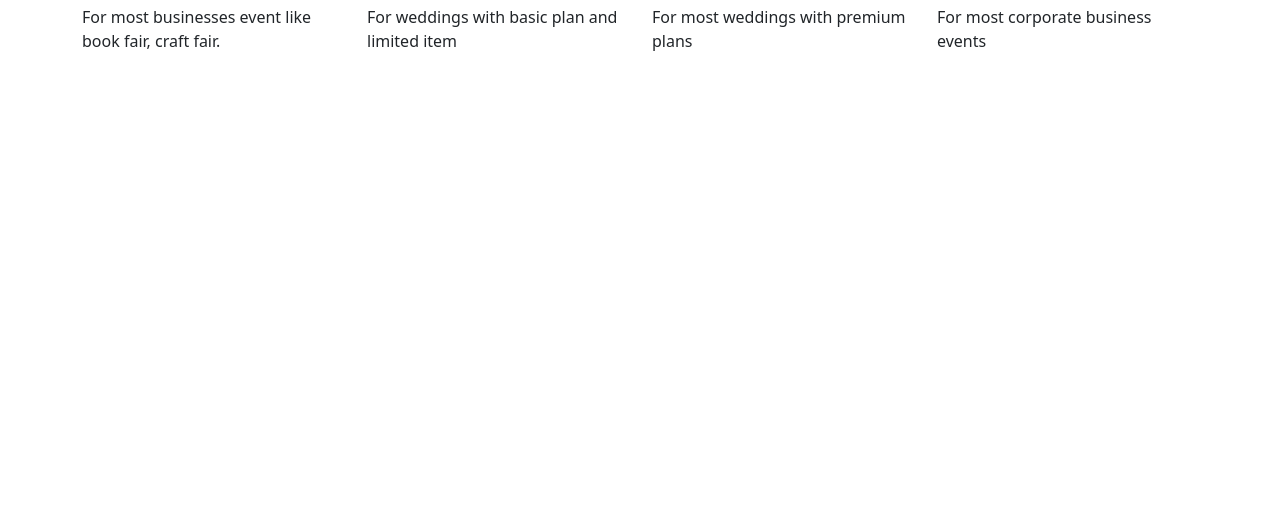
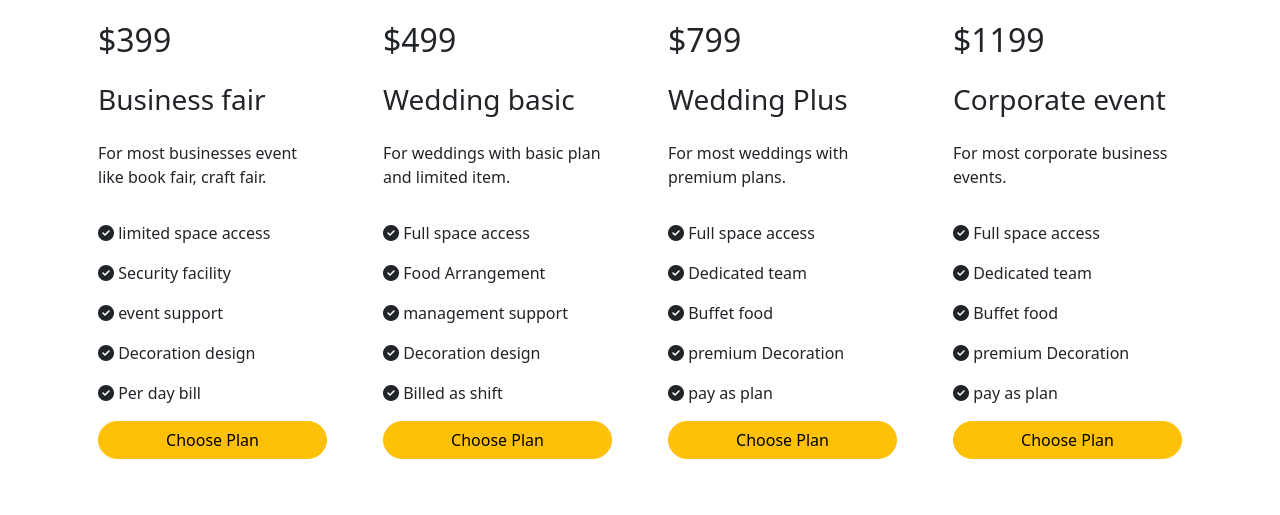
Before and after one commit to osman-goni-cse/Convention-Centre, a plain HTML site: page index.html in a window 1280 px wide. Shown: the part 753-1268 px from the top of the page. Before the commit the page ends 870 px from the top, so only its background shows below. Drawn offline with nearby package versions, Linux system fonts and the light colour scheme.

Commit message:
carouser caption for mobile view and package section added

```diff
--- a/index.html
+++ b/index.html
@@ -9,6 +9,9 @@
   <!-- Bootstrap CSS link -->
 
   <link href="https://cdn.jsdelivr.net/npm/bootstrap@5.1.3/dist/css/bootstrap.min.css" rel="stylesheet" integrity="sha384-1BmE4kWBq78iYhFldvKuhfTAU6auU8tT94WrHftjDbrCEXSU1oBoqyl2QvZ6jIW3" crossorigin="anonymous">
+
+  <!-- Font Awesome -->
+  <script src="https://kit.fontawesome.com/e198f42382.js" crossorigin="anonymous"></script>
 
   <!-- Custom CSS link -->
 
@@ -39,7 +42,7 @@
         <div class="carousel-inner">
           <div class="carousel-item active">
             <img src="./images/banner.png" class="d-block w-100" alt="...">
-            <div class="carousel-caption d-none d-md-block">
+            <div class="carousel-caption d-block">
               <h3>First slide label</h3>
               <p>Some representative placeholder content for the first slide.</p>
               <button class="btn btn-warning">
@@ -51,7 +54,7 @@
           </div>
           <div class="carousel-item">
             <img src="./images/fashion-show.jpg" class="d-block w-100" alt="...">
-            <div class="carousel-caption d-none d-md-block">
+            <div class="carousel-caption d-block">
               <h3>Second slide label</h3>
               <p>Some representative placeholder content for the second slide.</p>
               <button class="btn btn-warning">
@@ -63,7 +66,7 @@
           </div>
           <div class="carousel-item">
             <img src="./images/Festival.jpg" class="d-block w-100" alt="...">
-            <div class="carousel-caption d-none d-md-block">
+            <div class="carousel-caption d-block">
               <h3>Third slide label</h3>
               <p>Some representative placeholder content for the third slide.</p>
               <button class="btn btn-warning">
@@ -92,31 +95,186 @@
     <!-- Package section -->
     <section class="package">
       <div class="container my-5">
-        <!-- Columns start at 50% wide on mobile and bump up to 33.3% wide on desktop -->
+
+        <h1 class="text-center mb-5">Our Package</h1>
         <div class="row">
           <div class="col-lg-3 col-sm-12">
+
+            <ul class="list-group">
+
+              <li class="list-group-item border-0">
                 <h2>$399</h2>
+              </li>
+
+              <li class="list-group-item border-0">
                 <h3>Business fair</h3>
+              </li>
+
+              <li class="list-group-item border-0">
                 <p>For most businesses event like book fair, craft fair.</p>
+              </li>
+
+              <li class="list-group-item border-0">
+                <i class="fas fa-check-circle"></i> limited space access
+              </li>
+
+              <li class="list-group-item border-0">
+                <i class="fas fa-check-circle"></i> Security facility
+              </li>
+
+              <li class="list-group-item border-0">
+                <i class="fas fa-check-circle"></i> event support
+              </li>
+
+              <li class="list-group-item border-0">
+                <i class="fas fa-check-circle"></i> Decoration design
+              </li>
+
+              <li class="list-group-item border-0">
+                <i class="fas fa-check-circle"></i> Per day bill
+              </li>
+
+              <li class="list-group-item border-0">
+                <button class="btn btn-warning rounded-pill d-flex justify-content-center w-100">
+                  Choose Plan
+                </button>
+              </li>
+            </ul>
+
           </div>
           <div class="col-lg-3 col-sm-12">
+
+            <ul class="list-group">
+
+              <li class="list-group-item border-0">
                 <h2>$499</h2>
+              </li>
+
+              <li class="list-group-item border-0">
                 <h3>Wedding basic</h3>
-            <p>For weddings with basic plan and limited item
-            </p>
+              </li>
+
+              <li class="list-group-item border-0">
+                <p>For weddings with basic plan and limited item.</p>
+              </li>
+
+              <li class="list-group-item border-0">
+                <i class="fas fa-check-circle"></i> Full space access
+              </li>
+
+              <li class="list-group-item border-0">
+                <i class="fas fa-check-circle"></i> Food Arrangement
+              </li>
+
+              <li class="list-group-item border-0">
+                <i class="fas fa-check-circle"></i> management support
+              </li>
+
+              <li class="list-group-item border-0">
+                <i class="fas fa-check-circle"></i> Decoration design
+              </li>
+
+              <li class="list-group-item border-0">
+                <i class="fas fa-check-circle"></i> Billed as shift
+              </li>
+
+              <li class="list-group-item border-0">
+                <button class="btn btn-warning rounded-pill d-flex justify-content-center w-100">
+                  Choose Plan
+                </button>
+              </li>
+
+            </ul>
+
           </div>
           <div class="col-lg-3 col-sm-12">
-            <h2>$699</h2>
-            <h3>Wedding plus</h3>
-            <p>For most weddings with premium plans
-            </p>
+            <ul class="list-group">
+
+              <li class="list-group-item border-0">
+                <h2>$799</h2>
+              </li>
+
+              <li class="list-group-item border-0">
+                <h3>Wedding Plus</h3>
+              </li>
+
+              <li class="list-group-item border-0">
+                <p>For most weddings with premium plans.</p>
+              </li>
+
+              <li class="list-group-item border-0">
+                <i class="fas fa-check-circle"></i> Full space access
+              </li>
+
+              <li class="list-group-item border-0">
+                <i class="fas fa-check-circle"></i> Dedicated team
+              </li>
+
+              <li class="list-group-item border-0">
+                <i class="fas fa-check-circle"></i> Buffet food
+              </li>
+
+              <li class="list-group-item border-0">
+                <i class="fas fa-check-circle"></i> premium Decoration
+              </li>
+
+              <li class="list-group-item border-0">
+                <i class="fas fa-check-circle"></i> pay as plan
+              </li>
+
+              <li class="list-group-item border-0">
+                <button class="btn btn-warning rounded-pill d-flex justify-content-center w-100">
+                  Choose Plan
+                </button>
+              </li>
+
+            </ul>
+
           </div>
 
           <div class="col-lg-3 col-sm-12">
-            <h2>$999</h2>
+            <ul class="list-group">
+
+              <li class="list-group-item border-0">
+                <h2>$1199</h2>
+              </li>
+
+              <li class="list-group-item border-0">
                 <h3>Corporate event</h3>
-            <p>For most corporate business events
-            </p>
+              </li>
+
+              <li class="list-group-item border-0">
+                <p>For most corporate business events.</p>
+              </li>
+
+              <li class="list-group-item border-0">
+                <i class="fas fa-check-circle"></i> Full space access
+              </li>
+
+              <li class="list-group-item border-0">
+                <i class="fas fa-check-circle"></i> Dedicated team
+              </li>
+
+              <li class="list-group-item border-0">
+                <i class="fas fa-check-circle"></i> Buffet food
+              </li>
+
+              <li class="list-group-item border-0">
+                <i class="fas fa-check-circle"></i> premium Decoration
+              </li>
+
+              <li class="list-group-item border-0">
+                <i class="fas fa-check-circle"></i> pay as plan
+              </li>
+
+              <li class="list-group-item border-0">
+                <button class="btn btn-warning rounded-pill d-flex justify-content-center w-100">
+                  Choose Plan
+                </button>
+              </li>
+
+            </ul>
+
           </div>
         </div>
       </div>
```
Lines whose indentation alone changed are shown as unchanged.
